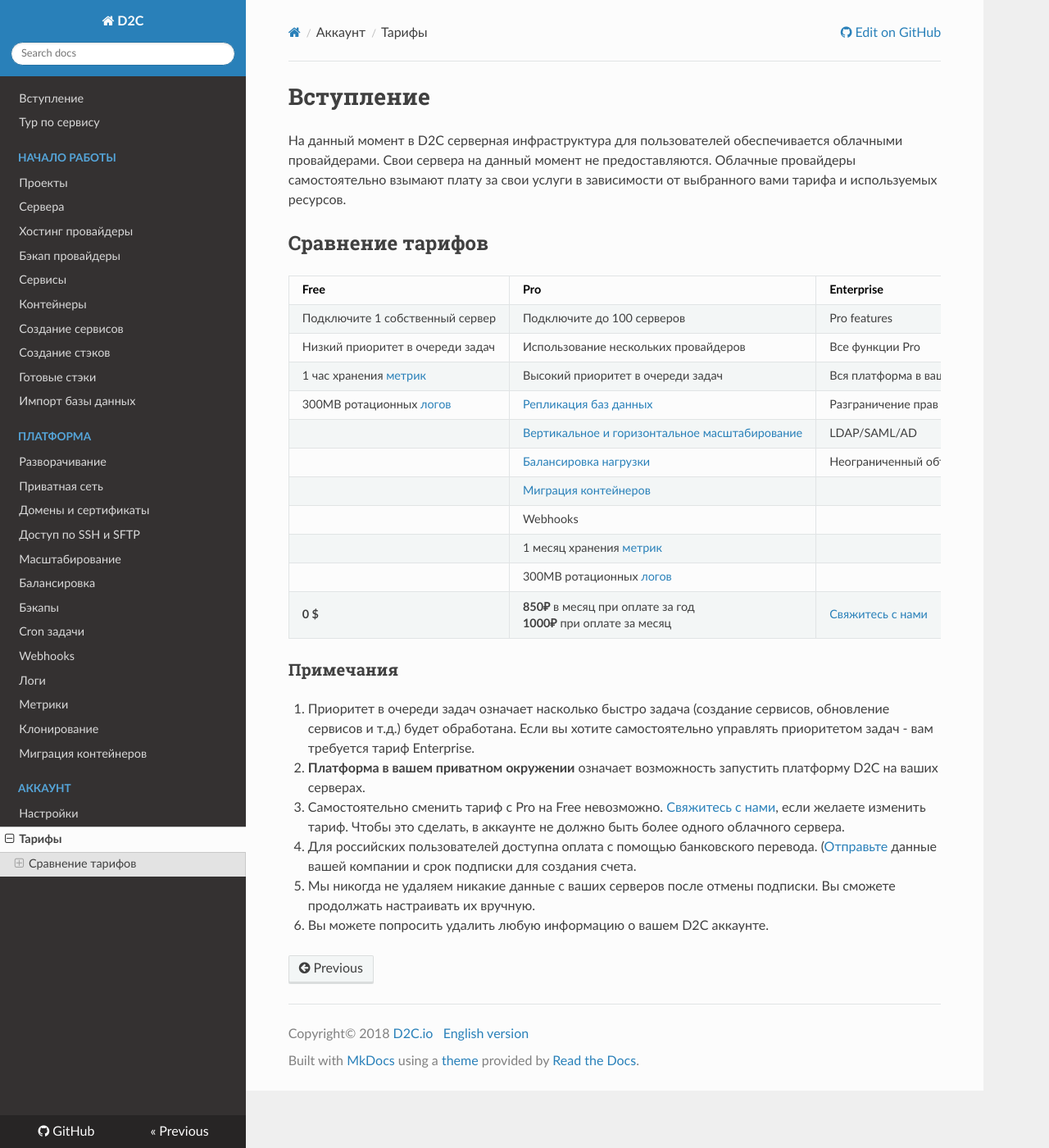
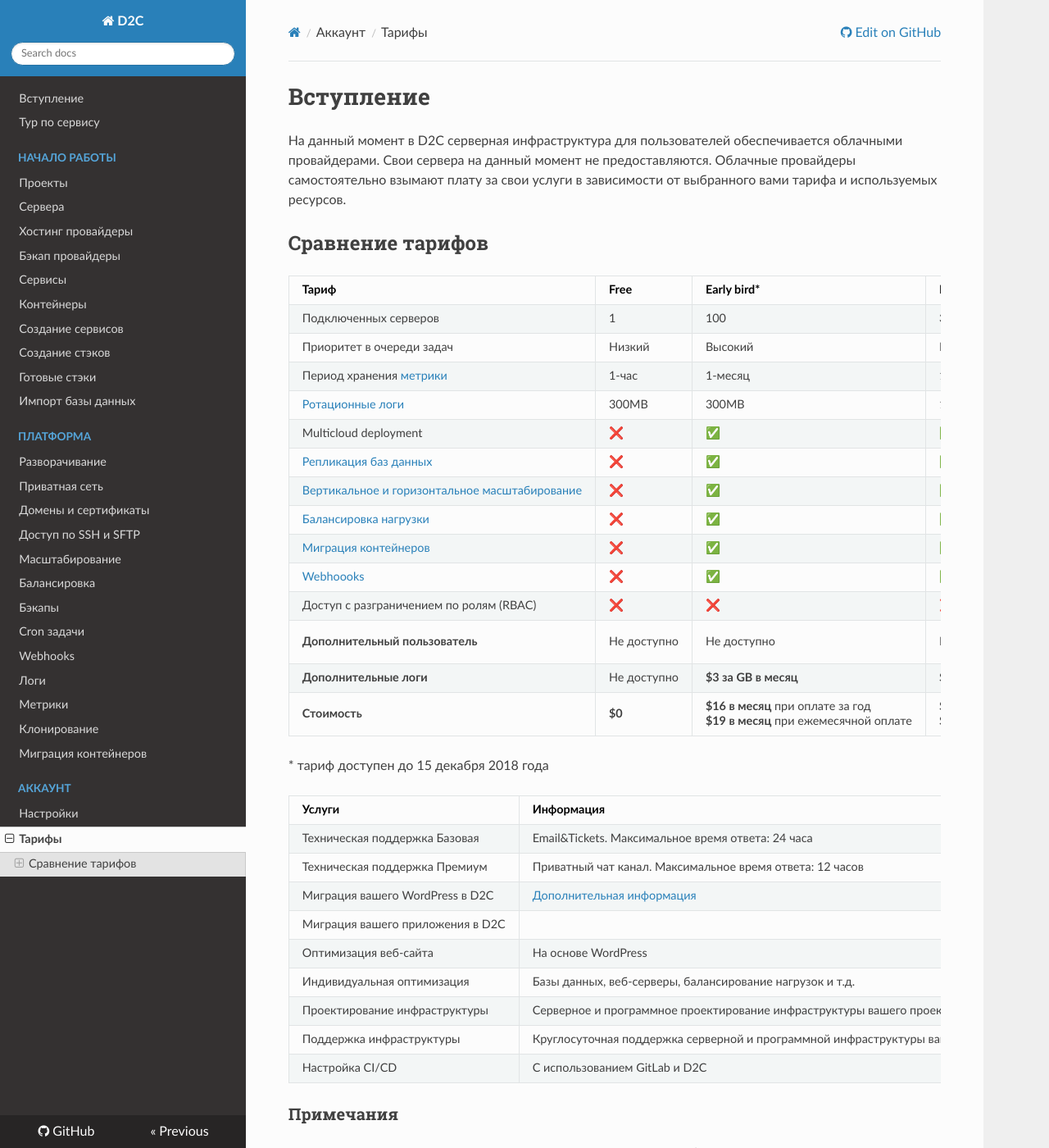
Before and after one commit to d2cio/docs-ru, an MkDocs documentation site: the page built from docs/account/plan.md, in a window 1280 px wide and 1400 px high. Shown: the whole window at 82% size. Built offline with MkDocs 1.6.1, drawn with Linux system fonts in a browser that asks for light colours; nearby versions of some CDN libraries; old or Windows-style settings are respelled for this version of MkDocs; some of the changed text lies outside the part shown.

Commit message:
edited plan and settings pages

```diff
--- a/docs/account/plan.md
+++ b/docs/account/plan.md
@@ -4,26 +4,42 @@
 
 ## Сравнение тарифов
 
-Free                                         | Pro                                                                  | Enterprise
-:------------------------------------------- | :------------------------------------------------------------------- | :----------------------------------------
-Подключите 1 собственный сервер              | Подключите до 100 серверов                                           | Pro features
-Низкий приоритет в очереди задач             | Использование нескольких провайдеров                                 | Все функции Pro
-1 час хранения [метрик](/platform/metrics/)  | Высокий приоритет в очереди задач                                     | Вся платформа в вашем приватном окружении
-300MB ротационных [логов](/platform/logs/)   | [Репликация баз данных](/platform/scaling/)                          | Разграничение прав пользователей
-                                             | [Вертикальное и горизонтальное масштабирование](/platform/scaling/)  | LDAP/SAML/AD
-                                             | [Балансировка нагрузки](/platform/balancing/)                        | Неограниченный объем логов
-                                             | [Миграция контейнеров](/platform/migration/)                         |
-                                             | Webhooks                                                             |
-                                             | 1 месяц хранения [метрик](/platform/metrics/)                        |
-                                             | 300MB ротационных [логов](/platform/logs/)                           |
-**0 $**                                      | **850₽** в месяц при оплате за год<br>**1000₽** при оплате за месяц  | [Свяжитесь с нами](mailto:support@d2c.io)
+Тариф                                                 | Free          | Early bird*   | Personal | Team
+:---------------------------------------------------- |--------------- | ---------      | -----    | ----
+Подключенных серверов                                 | 1              | 100            | 30       |100
+Приоритет в очереди задач                             | Низкий         | Высокий     | Высокий  | Наивысший
+Период хранения [метрики](/platform/metrics/)         | 1-час          | 1-месяц        | 1-неделя   | 1-месяц
+[Ротационные логи](/platform/logs/)                   | 300MB          | 300MB          | 1 GB     | 1 GB
+Multicloud deployment                                 | ❌             | ✅              | ✅        | ✅
+[Репликация баз данных](/platform/scaling/)           | ❌             | ✅              | ✅        | ✅
+[Вертикальное и горизонтальное масштабирование](/platform/scaling/) | ❌             | ✅              | ✅        | ✅
+[Балансировка нагрузки](/platform/balancing/)         | ❌             | ✅              | ✅        | ✅
+[Миграция контейнеров](/platform/migration/)          | ❌             | ✅              | ✅        | ✅
+[Webhoooks](/platform/webhooks/)                      | ❌             | ✅              | ✅        | ✅
+Доступ с разграничением по ролям (RBAC)               | ❌             | ❌              | ❌        | ✅
+**Дополнительный пользователь**                                        | Не доступно | Не доступно| Не доступно | **$16 в месяц** при оплате за год<br>**$19 в месяц** при ежемесячной оплате
+**Дополнительные логи**                                        | Не доступно | **$3 за GB в месяц** | **$3 за GB в месяц** | **$3 за GB в месяц**
+**Стоимость**                                             | **$0**        | **$16 в месяц** при оплате за год<br>**$19 в месяц** при ежемесячной оплате | **$15.83 в месяц** при оплате за год<br>**$19 в месяц** при ежемесячной оплате |  **$47.5 в месяц** при оплате за год<br>**$57 в месяц** при ежемесячной оплате
 
+\* тариф доступен до 15 декабря 2018 года
+
+Услуги                        | Информация   |  Стоимость
+----------------------------- | ------------ | ----------
+Техническая поддержка Базовая | Email&Tickets. Максимальное время ответа: 24 часа   | **$150 в месяц**. [Подписаться](https://pay.paddle.com/checkout/539534)
+Техническая поддержка Премиум | Приватный чат канал. Максимальное время ответа: 12 часов | **$350 в месяц**. [Подписаться](https://pay.paddle.com/checkout/539535)
+Миграция вашего WordPress в D2C | [Дополнительная информация](https://d2c.io/services/your-wordpress-site-migration-to-our-platform)     | **$50** |
+Миграция вашего приложения в D2C |   | [**Свяжитесь с нами**](mailto:support@d2c.io?subject=Миграция на микросервисную архитектуру)
+Оптимизация веб-сайта         | На основе WordPress                                        | **$300**. [**Свяжитесь с нами**](mailto:support@d2c.io?subject=Оптимизация WordPress)
+Индивидуальная оптимизация | Базы данных, веб-серверы, балансирование нагрузок и т.д. | [**Свяжитесь с нами**](mailto:support@d2c.io?subject=Индивидуальная оптимизация проекта)
+Проектирование инфраструктуры | Серверное и программное проектирование инфраструктуры вашего проекта с нуля | [**Свяжитесь с нами**](mailto:support@d2c.io?subject=Проектирование инфраструктуры)
+Поддержка инфраструктуры | Круглосуточная поддержка серверной и программной инфраструктуры вашего проекта| [**Свяжитесь с нами**](mailto:support@d2c.io?subject=Поддержка инфраструктуры)
+Настройка CI/CD          | С использованием GitLab и D2C      | [**Свяжитесь с нами**](mailto:support@d2c.io?subject=Настройка CI/CD)
 
 ### Примечания
 
 1. Приоритет в очереди задач означает насколько быстро задача (создание сервисов, обновление сервисов и т.д.) будет обработана. Если вы хотите самостоятельно управлять приоритетом задач - вам требуется тариф Enterprise.
-2. **Платформа в вашем приватном окружении** означает возможность запустить платформу D2C на ваших серверах.
-3. Самостоятельно сменить тариф с Pro на Free невозможно. [Свяжитесь с нами](mailto:support@d2c.io), если желаете изменить тариф. Чтобы это сделать, в аккаунте не должно быть более одного облачного сервера.
-4. Для российских пользователей доступна оплата с помощью банковского перевода. ([Отправьте](mailto:support@d2c.io) данные вашей компании и срок подписки для создания счета.
+2. Multicloud deployment - использование различных облачных провайдеров или собственных серверов для разворачивания приложений.
+3. Вы можете сменить тариф на Free после того, как закончится оплаченный период текущей подписки и будет отменен последующий автоматический платеж. В аккаунте должно быть не более одного сервера.
+4. Для российских пользователей доступна оплата с помощью банковского перевода. ([Отправьте](mailto:support@d2c.io?subject=Оплата с помощью банковского перевода) данные вашей компании и срок подписки для создания счета.
 5. Мы никогда не удаляем никакие данные с ваших серверов после отмены подписки. Вы сможете продолжать настраивать их вручную.
 6. Вы можете попросить удалить любую информацию о вашем D2C аккаунте.
```
Also changed, not shown: docs/account/settings.md (+12 -5 lines), docs/img/settings.png (deleted), docs/img/settings_keys.png (added), docs/img/settings_password.png, docs/img/settings_plan.png (added), docs/img/settings_providers.png (added).
